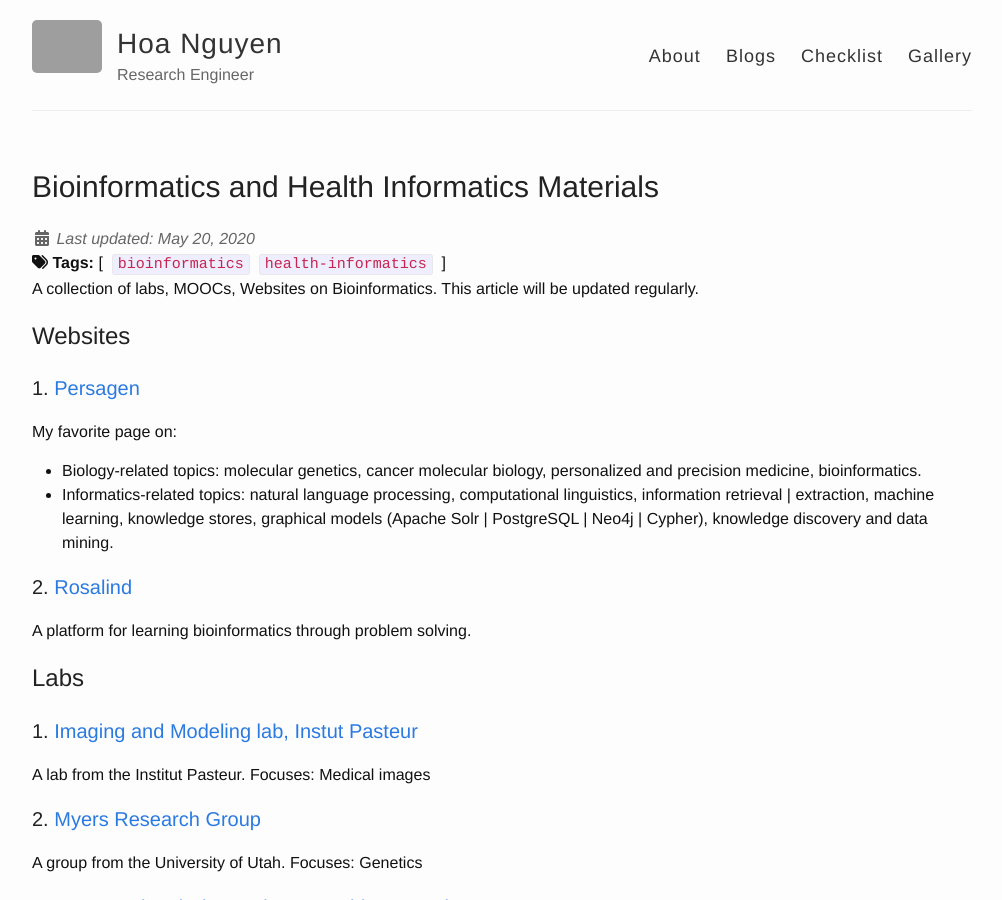
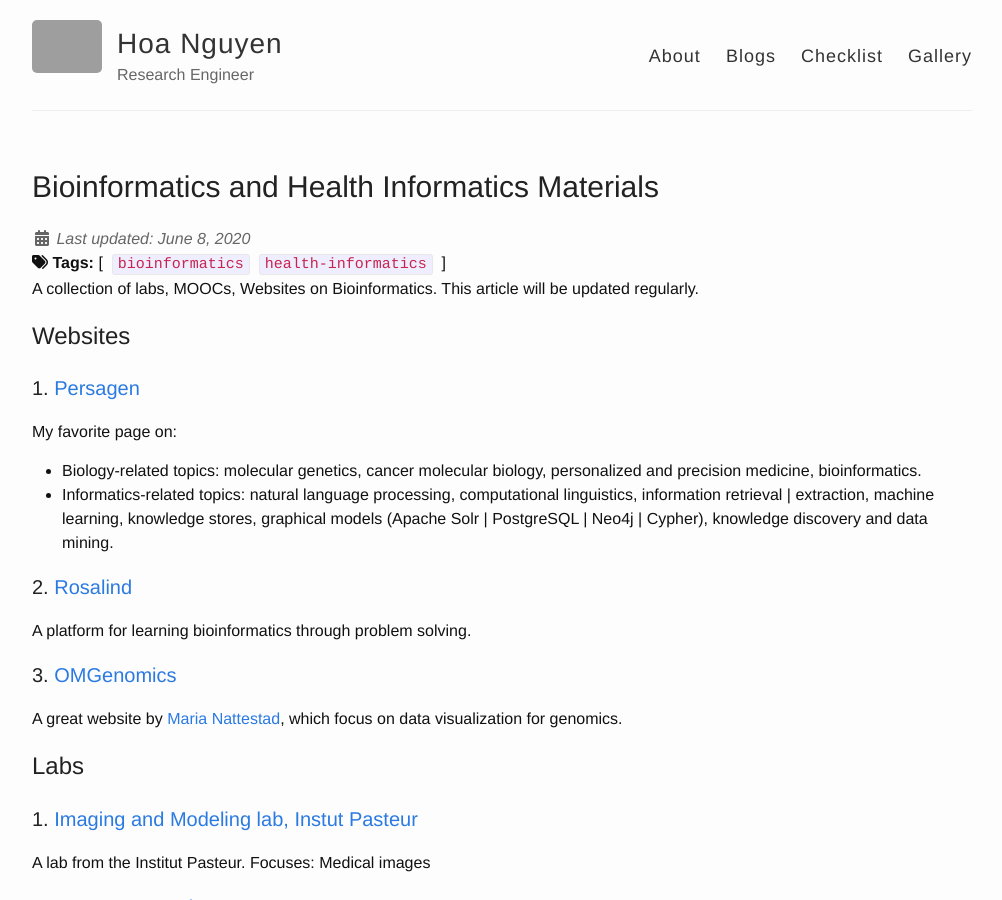
Before and after one commit to hnguyentt/hnguyentt.github.io, a Jekyll site: the page built from _posts/2019-09-02-Bioinformatics-Materials.md, in a window 1280 px wide and 900 px high. Shown: the whole window, without its empty margins (138-1140 px from the left). Built offline with Jekyll 4.4.1, drawn with Linux system fonts in a browser that asks for light colours; nearby versions of some CDN libraries; comment, search, counter and statistics services are not loaded; grey boxes are pictures that could not be loaded.

Commit message:
Add bioinformatics materials, update checklist

```diff
--- a/_posts/2019-09-02-Bioinformatics-Materials.md
+++ b/_posts/2019-09-02-Bioinformatics-Materials.md
@@ -3,7 +3,7 @@
 title: Bioinformatics and Health Informatics Materials
 tags: bioinformatics health-informatics
 read_time: true
-last_modified_on: 2020-05-20
+last_modified_on: 2020-06-08
 ---
 
 A collection of labs, MOOCs, Websites on Bioinformatics. This article will be updated regularly.
@@ -18,6 +18,9 @@
 
 ### 2. [Rosalind](http://rosalind.info/about/)
  A platform for learning bioinformatics through problem solving.
+
+### 3. [OMGenomics](http://omgenomics.com/)
+ A great website by [Maria Nattestad](https://github.com/MariaNattestad), which focus on data visualization for genomics.
 
 ## Labs
 ### 1. [Imaging and Modeling lab, Instut Pasteur](https://github.com/imodpasteur)
```
Also changed, not shown: checklist.md (+2 -0 lines).
